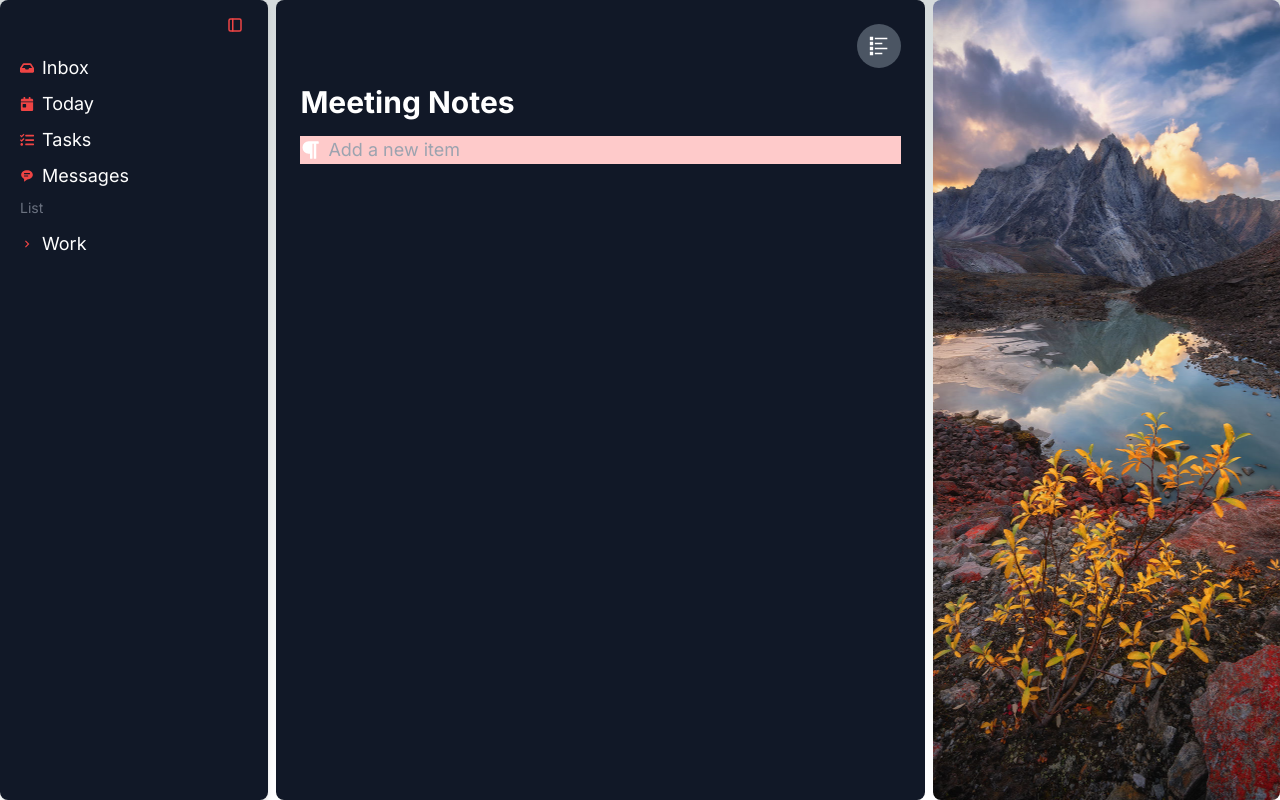
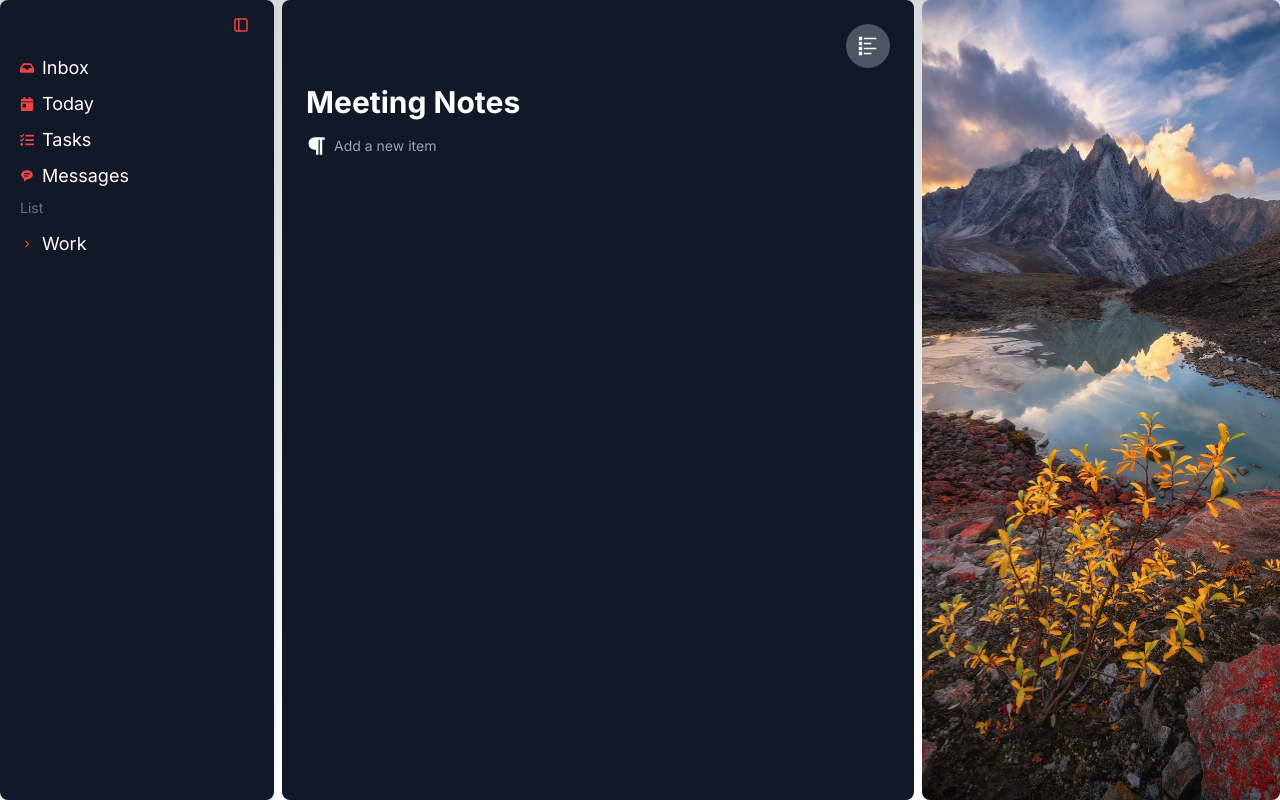
Before and after one commit to Lilglu4e/supernote, a Next.js app: page /meeting in a window 1280 px wide. Built offline with nearby package versions, Linux system fonts and the light colour scheme.

Commit message:
paragraph update...

```diff
--- a/src/app/meeting/Editor.tsx
+++ b/src/app/meeting/Editor.tsx
@@ -38,16 +38,16 @@ export default function Editor() {
   }, [currentInput]);
 
   const formatColors: FormatColorType = {
-    'Task': 'flex items-start text-lg bg-red-100',
-    'Paragraph': 'flex items-start text-lg bg-red-200',
-    'Heading 1': 'flex items-start text-2xl bg-green-300',
-    'Heading 2': 'flex items-start text-lg bg-blue-400',
-    'Heading 3': 'flex items-start text-lg bg-yellow-500',
-    'Divider': 'flex items-start text-lg bg-red-600',
-    'Bullet List': 'flex items-start text-lg bg-purple-700',
-    'Numbered List': 'flex items-start text-lg bg-red-800',
-    'Image': 'flex items-start text-lg bg-red-900',
-    'Attachment': 'flex items-start text-lg bg-blue-500',
+    'Task': 'flex items-start text-lg',
+    'Paragraph': 'flex items-start text-sm',
+    'Heading 1': 'flex items-start text-2xl',
+    'Heading 2': 'flex items-start text-lg',
+    'Heading 3': 'flex items-start text-lg',
+    'Divider': 'flex items-start text-lg',
+    'Bullet List': 'flex items-start text-l',
+    'Numbered List': 'flex items-start text-lg',
+    'Image': 'flex items-start text-lg',
+    'Attachment': 'flex items-start text-lg',
   };
 
   const bgColor = formatColors[selectedFormat] || ''; // Fallback to an empty string if the format isn't found
@@ -70,23 +70,26 @@ export default function Editor() {
   const IconComponent = iconMap[selectedFormat] || DefaultIcon; // Directly use DefaultIcon as fallback
 
   return (
-    <div className={`${bgColor}`}>
-      <div className='relative pt-1'>
+    <div className={`${bgColor} w-full`}> {/* Outer div to ensure full width and padding */}
+      <div className='flex items-start relative w-full'> {/* Flex container with icon and textarea aligned at the start */}
       {isMenuVisible && (
           <div className="absolute left-0 transform -translate-x-full mt-1 w-40">
             <Menu onSelect={handleFormatSelect} />
           </div>
         )}
-        <IconComponent className='text-xl text-white cursor-pointer' onClick={toggleMenuVisibility} />
-      </div>
+        <IconComponent className='text-xl text-white cursor-pointer mr-2' onClick={toggleMenuVisibility} />
+        {/* Optional: Additional div for complex layouts. Remove if unnecessary. */}
+        <div className='flex-1'>
           <textarea
             ref={textareaRef}
             value={currentInput}
             onChange={(e) => setCurrentInput(e.target.value)}
-        className="flex-1 text-white bg-transparent rounded-md border-none outline-none resize-none ml-2"
+            className="w-full text-white bg-transparent rounded-md border-none outline-none resize-none"
             placeholder="Add a new item"
             style={{ overflowY: 'hidden', minHeight: '20px' }}
           ></textarea>
         </div>
+      </div>
+    </div>
   );
 }
```
Lines whose indentation alone changed are shown as unchanged.
